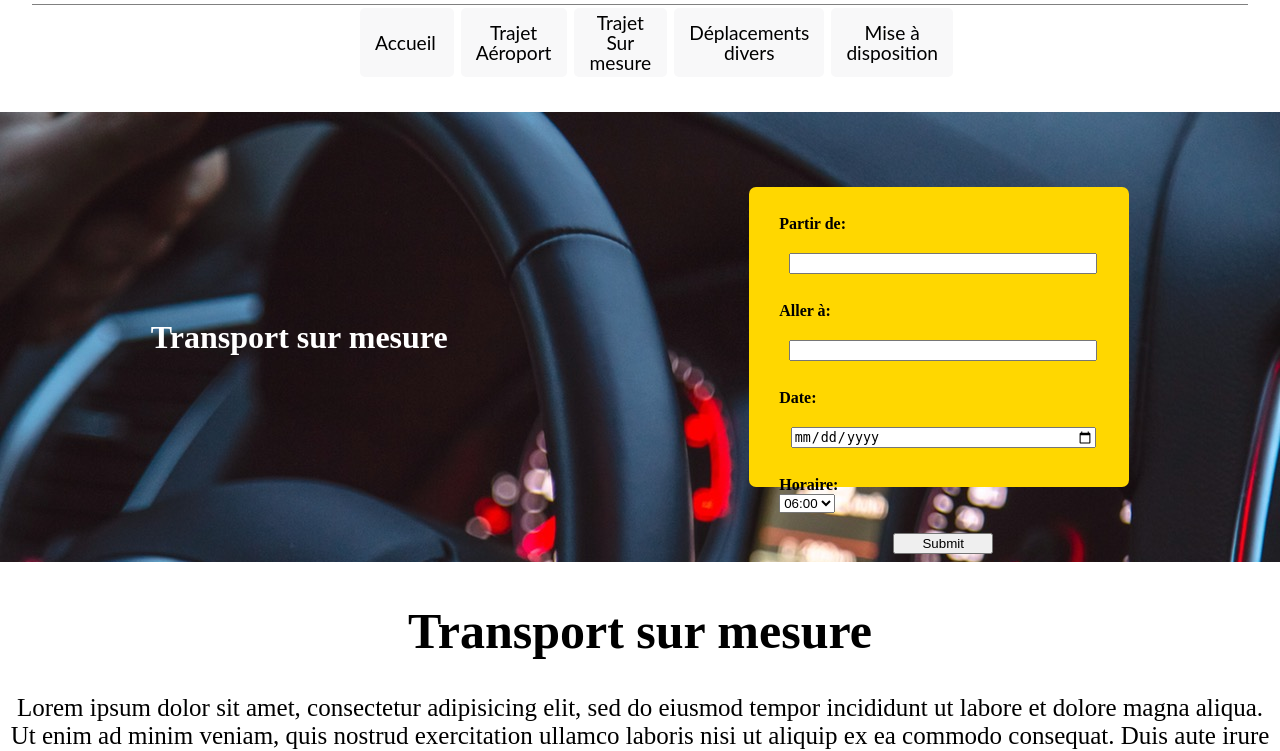
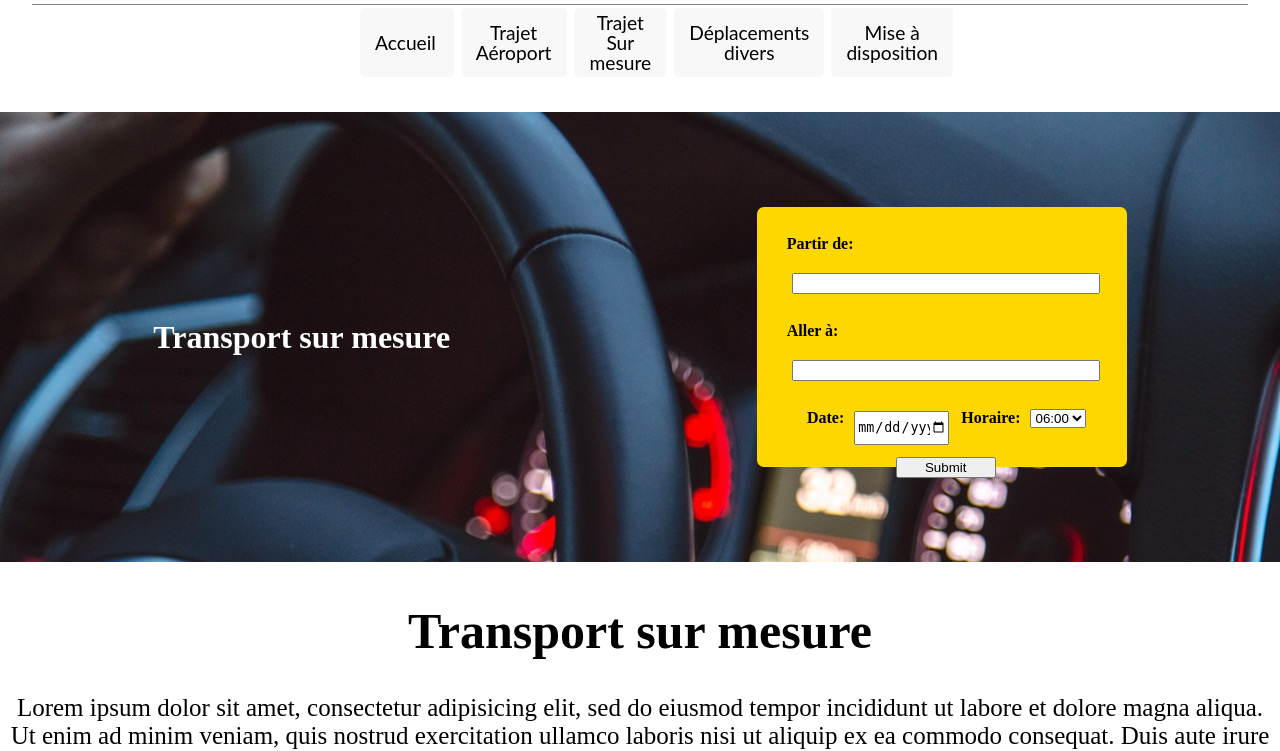
Before and after one commit to dani03/Business_Driver_VTC, a PHP site: page /index.php?p=sur_mesure in a window 1280 px wide. Shown: the part 60-811 px from the top of the page. Run offline with PHP 8.4, Linux system fonts and the light colour scheme; some libraries are stand-ins or nearby versions.

Commit message:
4th commit

```diff
--- a/pages/sur_mesure.php
+++ b/pages/sur_mesure.php
@@ -8,6 +8,7 @@
       <input type="text" name="origine" id="origine"><br>
       <label for="destination">Aller à:</label><br>
       <input type="text" name="destination" id="destination"><br>
+      <div class="hd">
         <label for="date">Date:</label><br>
         <input type="date" name="" value="" placeholder="jj/mm/aaaa"><br>
         <label for="heure">Horaire:</label>
@@ -32,6 +33,7 @@
           <option value="23:00">23:00</option>
           <option value="00:00">00:00</option>
         </select><br>
+      </div>
       <input id="submit" type="submit">
     </form>
 </div>
--- a/public/css/bd.css
+++ b/public/css/bd.css
@@ -11,7 +11,6 @@ body, html{
 }
 
 header{
-	/*position: fixed;*/
 	height: 70px;
 	background-color: white;
 	padding: 0px 15px;
@@ -71,7 +70,7 @@ h1 #marque{
 }
 
 #mon_compte:hover{
-	opacity:1;
+	opacity: 1;
 }
 
 #navi ul{
@@ -81,7 +80,6 @@ h1 #marque{
 	background-color: white;
 	display: flex;
 	justify-content: center;
-	/*border: 1px solid grey;*/
 	margin-bottom: 0px;
 	font-family: 'Lato', sans-serif;
 }
@@ -102,6 +100,11 @@ h1 #marque{
 }
 
 #navi ul li:hover{
+	background-color: gold;
+	transition: 1s;
+}
+
+#navi ul li:checked{
 	background-color: gold;
 }
 
@@ -183,22 +186,8 @@ height: 30px;
 	background: url('../../images/airport.jpeg')  fixed no-repeat;
 	background-position: center;
 	background-size: cover;
-	/*background-size: 1100px 750px;*/
 }
 
-#mesure{
-	width: 100%;
-	height: 450px;
-	display: flex;
-	align-items: center;
-	justify-content: space-around;
-	background: url('../../images/mad.jpg')  fixed no-repeat;
-	/*background-size: 1100px 450px;*/
-}
-
-#mesure h1{
-	color: white;
-}
 
 
 #reserverClick{
@@ -219,18 +208,6 @@ height: 30px;
 
 }
 
-.formulaire{
-	display: flex;
-	flex-direction: column;
-	align-items: center;
-	text-align: center;
-	height: 290px;
-	width: 380px;
-	border-radius: 7px;
-	background-color: #FFD700;
-	font-weight: bold;
-	padding-top: 10px;
-}
 
 #submit{
 	width: 100px;
@@ -238,16 +215,6 @@ height: 30px;
 	align-self: center;
 }
 
-.formulaire label{
-	margin-left: 30px;
-	display: flex;
-	align-self: flex-start;
-}
-
-.formulaire input{
-	margin-left: 10px;
-	margin-bottom: 10px;
-}
 
 #form label{
 	display: flex;
@@ -291,11 +258,10 @@ select{
 	font-weight: bold;
 	padding-top: 10px;
 }
-
 .horaires{
 	display: flex;
 	align-self: flex-start;
-	margin-left: 30px;
+	margin-left: 10px;
 }
 
 .descriptif h1{
@@ -309,3 +275,54 @@ select{
 	font-size: 25px;
 	padding: 0 10px;
 }
+/************************ Trajet sur mesure ********************/
+
+#mesure{
+	width: 100%;
+	height: 450px;
+	display: flex;
+	align-items: center;
+	justify-content: space-around;
+	background: url('../../images/mad.jpg')  fixed no-repeat;
+}
+
+.formulaire{
+	display: flex;
+	flex-direction: column;
+	align-items: center;
+	text-align: center;
+	height: 250px;
+	width: 370px;
+	border-radius: 7px;
+	background-color: #FFD700;
+	font-weight: bold;
+	padding-top: 10px;
+}
+
+#mesure h1{
+	color: white;
+}
+
+.formulaire label{
+	margin-left: 30px;
+	display: flex;
+	align-self: flex-start;
+}
+
+.formulaire input{
+	margin-left: 10px;
+	margin-bottom: 10px;
+}
+
+.hd{
+	display: flex;
+	align-items: center;
+}
+
+.hd input{
+	width: 90px;
+}
+
+.hd label{
+	margin-left: 10px;
+}
```
Lines whose indentation alone changed are shown as unchanged.
